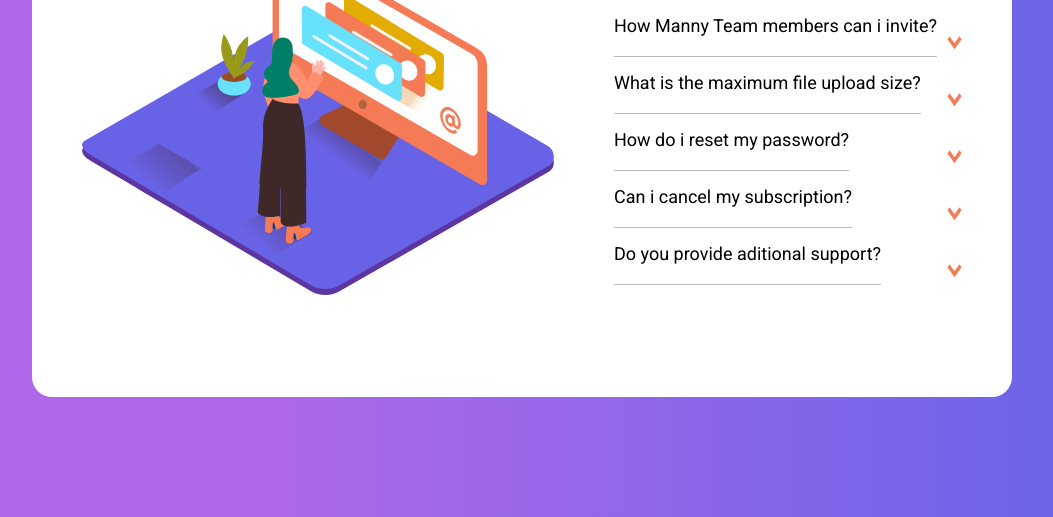
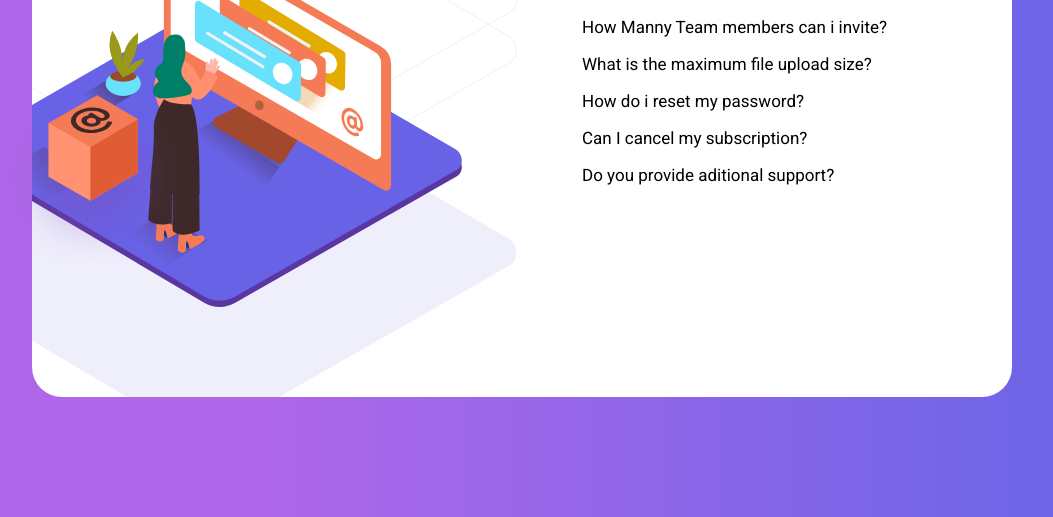
Before and after one commit to iDamjan/FAQ-accordion-card, a plain HTML site: page index.html in a window 1280 px wide. Shown: the part 283-800 px from the top of the page, without its empty margins (118-1171 px from the left). Drawn offline with Linux system fonts and the light colour scheme.

Commit message:
CSS & HTML Updates

```diff
--- a/app.js
+++ b/app.js
@@ -1 +1,2 @@
-const faq = document.querySelector('h1')
+const question = document.querySelector('.accordion_question');
+const answer = document.querySelector('.accordion_collapse');
--- a/index.html
+++ b/index.html
@@ -11,19 +11,65 @@
 <link href="https://fonts.googleapis.com/css2?family=Roboto:ital,wght@0,400;0,500;1,400&display=swap" rel="stylesheet">
 </head>
 <body>
-    <section class="container">
+    <img class="box" src="images/illustration-box-desktop.svg" alt="box">
+    <section class="card">
 
-        <div class="image">
+        <div class="card_image">
             <img class = "woman" src="images/illustration-woman-online-desktop.svg" alt="woman">
 
         </div>
-        <div class="FAQ">
+        <div class="accordion">
             <h1>FAQ</h1>
-            <div class ="question" > <span>  How Manny Team members can i invite?</span><img class = "arrow" src="images/icon-arrow-down.svg" alt="arrow"></div>
-            <div class ="question" > <span>What is the maximum file upload size?</span> <img class = "arrow" src="images/icon-arrow-down.svg" alt="arrow"></div>
-            <div class ="question" > <span> How do i reset my password? </span><img class = "arrow" src="images/icon-arrow-down.svg" alt="arrow"></div>
-            <div class ="question" > <span> Can i cancel my subscription?</span> <img class = "arrow" src="images/icon-arrow-down.svg" alt="arrow"></div>
-            <div class ="question" > <span> Do you provide aditional support?</span> <img class = "arrow" src="images/icon-arrow-down.svg" alt="arrow"></div>
+            <div class="accordion_item">
+                <div class="accordion_question">
+                    <h3>How Manny Team members can i invite?</h3>
+                </div>
+                <div class="accordion_collapse">
+                    <p>You can invite up to 2 additional users on the Free plan. There is no limit on
+                        team members for the Premium plan.</p>
+                </div>
+
+            </div>
+            <div class="accordion_item">
+                <div class="accordion_question">
+                    <h3>What is the maximum file upload size?</h3>
+                </div>
+                <div class="accordion_collapse">
+                    <p>No more than 2GB. All files in your account must fit your allotted storage space.</p>
+                </div>
+
+            </div>
+            <div class="accordion_item">
+                <div class="accordion_question">
+                    <h3>How do i reset my password?</h3>
+                </div>
+                <div class="accordion_collapse">
+                    <p>Click “Forgot password” from the login page or “Change password” from your profile page.
+                        A reset link will be emailed to you.</p>
+                </div>
+
+            </div>
+            <div class="accordion_item">
+                <div class="accordion_question">
+                    <h3>  Can I cancel my subscription?</h3>
+                </div>
+                <div class="accordion_collapse">
+                    <p>Yes! Send us a message and we’ll process your request no questions asked.</p>
+                </div>
+
+            </div>
+
+            <div class="accordion_item">
+                <div class="accordion_question">
+                    <h3>Do you provide aditional support?</h3>
+                </div>
+                <div class="accordion_collapse">
+                    <p>Chat and email support is available 24/7. Phone lines are open during normal business hours.</p>
+                </div>
+
+            </div>
+
+
 
         </div>
     </section>
--- a/style.css
+++ b/style.css
@@ -10,7 +10,6 @@ body {
     background: linear-gradient(90deg, hsl(273, 75%, 66%) 30%, hsl(240, 73%, 65%) 100%);
     display: flex;
     justify-content: center;
-
     height: 100vh;
     align-items: center;
 
@@ -19,46 +18,72 @@ body {
 
 
 
-.container {
+.card {
     background-color: white;
     display:flex;
     justify-content:space-around;
     align-items: center;
-    border-radius: 20px;
+    border-radius: 30px;
     padding: 30px;
     width: 920px;
     height: 500px;
+    overflow: hidden;
+    background-image: url(images/bg-pattern-desktop.svg);
+    background-repeat: no-repeat;
+    background-position: -50% center;
+    background-size: 650px;
+    position: relative;
 
 }
-.FAQ{
-    margin-left:20px;
+.accordion{
+
+    flex: 1;
+    width: 350px;
+    height: 360px;
+
+
 }
 
-.arrow{
-    width: 15px;
-    margin-left:10px;
-    height: 15px;
+
+.card_image{
+    flex: 1;
+    display: flex;
+    justify-content: center;
+
+
+
 }
 
-span {
-    font-size: 18px;
-    font-weight: 400;
-    padding-bottom:20px;
-    display: inline-block;
-    border-bottom: 0.8px solid rgb(187, 187, 187);
-    margin-bottom:15px;
+.woman {
+    width:500px;
+    transform: translateX(-100px);
+
+}
+h3 {
+    font-weight: 300;
+    font-size: 17px;
+    margin-left: 20px;
 }
 h1 {
     font-size: 40px;
-    margin-top: 0px;
+    padding-top: 0;
+    margin-top: 0;
+
+}
+.accordion_collapse {
+    display:none;
 }
 
-.woman{
-    max-width: 100%;
+.show_answer {
+    display: block;
+    border-bottom: 1px solid black;
+
 }
 
-.question{
-    display: flex;
-    justify-content: space-between;
-    align-items: center;
+.box {
+    position: absolute;
+    left: 16.5%;
+    top: 47%;
+    transform: translateX(-50%);
+    z-index: 1;
 }
```
